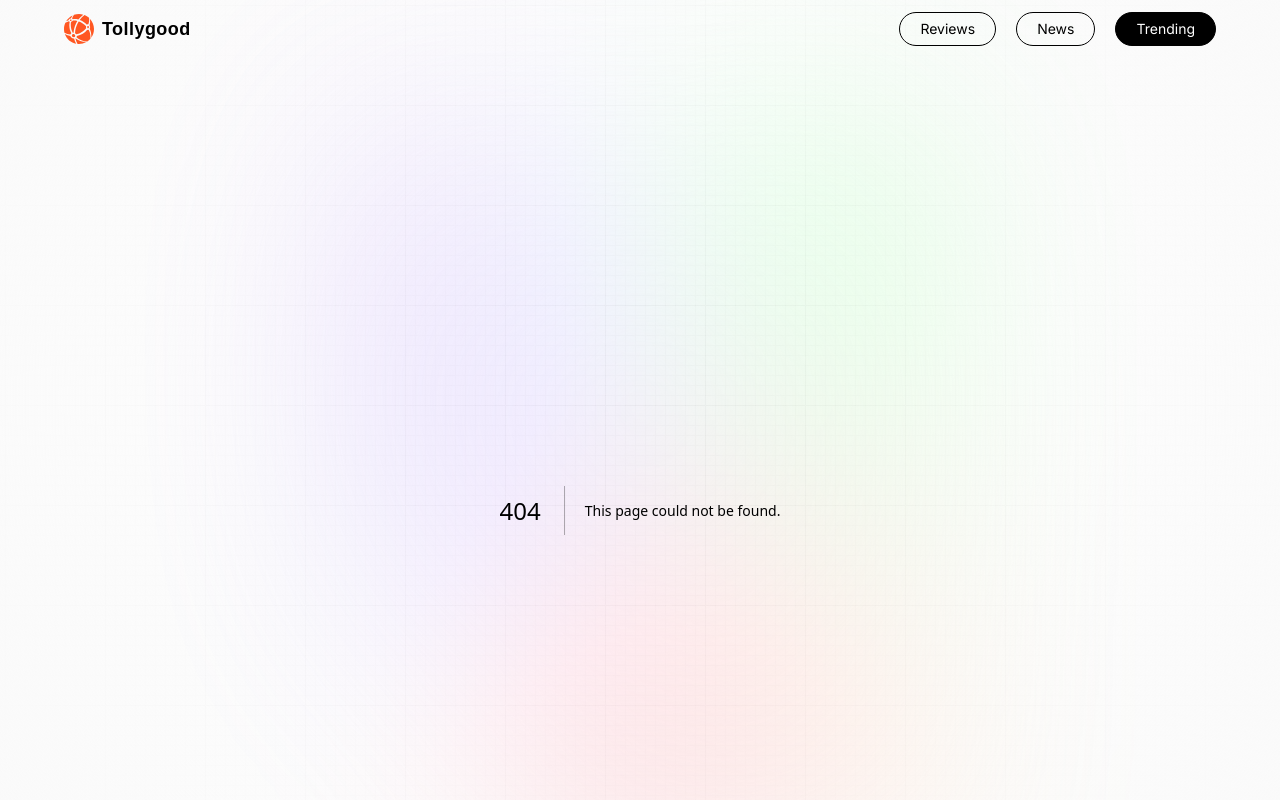
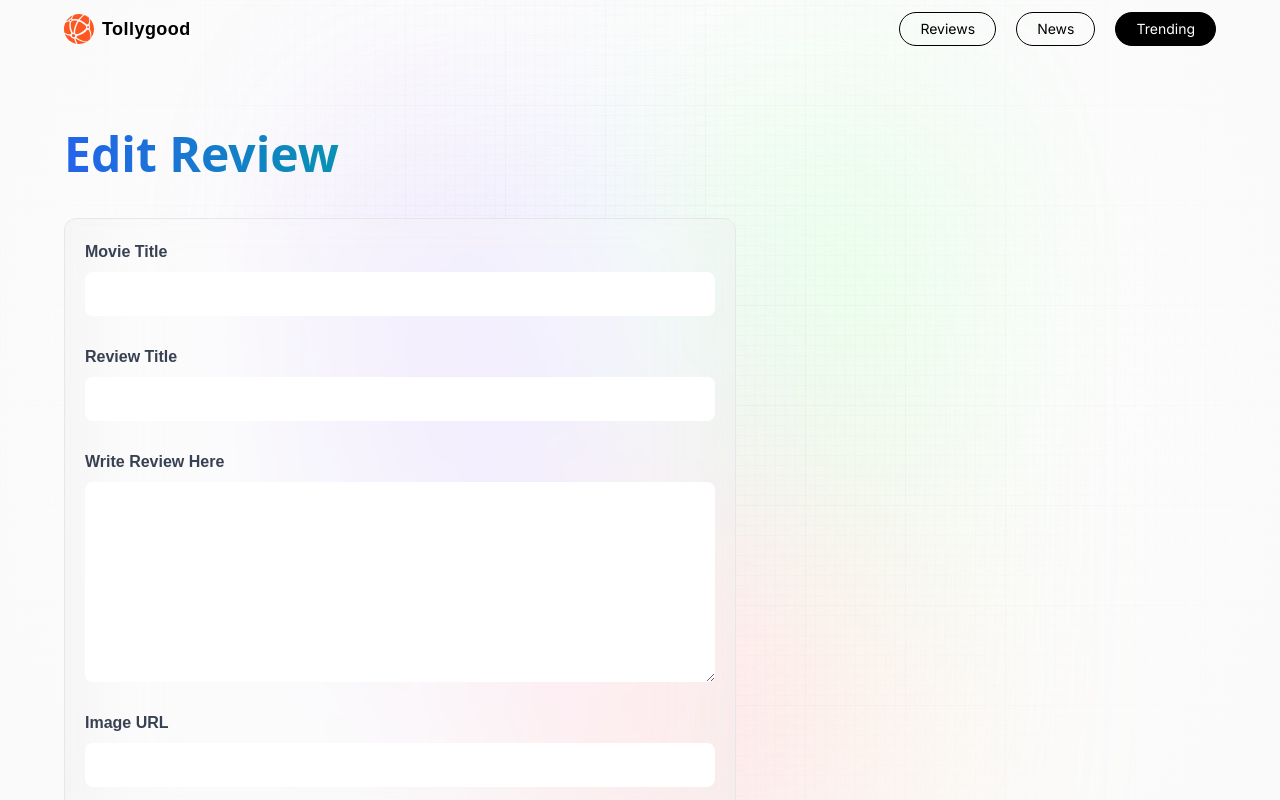
Before and after one commit to khadyothan/tollygood-next, a Next.js app: page /edit-review/1 in a window 1280 px wide. Before the commit this address had no page. Shown: the top 800 px of the page. Built offline with nearby package versions, Linux system fonts and the light colour scheme; no server answers; the database is empty.

Commit message:
added edit review on reviews home feed (should update the post to patch in handleEditReview)

```diff
--- /dev/null
+++ b/app/api/review/[id]/route.js
@@ -0,0 +1,32 @@
+import { connectToDB } from "@utils/database";
+
+export const GET = async (req, { params }) => {
+  const { id } = params;
+  try {
+    const pool = await connectToDB();
+    const client = await pool.connect();
+    if (!id) {
+      return new Response(
+        JSON.stringify({ error: "ID parameter is required" }),
+        {
+          status: 400,
+        }
+      );
+    }
+    const query = `SELECT * FROM reviews WHERE id = $1`;
+    const values = [id];
+    const { rows } = await client.query(query, values);
+    client.release();
+    if (rows.length === 0) {
+      return new Response(JSON.stringify({ error: "Review not found" }), {
+        status: 404,
+      });
+    }
+    return new Response(JSON.stringify(rows[0]), { status: 200 });
+  } catch (error) {
+    console.error("Database query error:", error);
+    return new Response(JSON.stringify({ error: "Internal Server Error" }), {
+      status: 500,
+    });
+  }
+};
--- a/app/api/review/new/route.js
+++ b/app/api/review/new/route.js
@@ -4,14 +4,15 @@ export const POST = async (req, res) => {
   const { movieTitle, reviewTitle, reviewContent, imageURL } = await req.json();
 
   try {
-    const client = await connectToDB();
+    const pool = await connectToDB();
+    const client = await pool.connect();
     const query = `
       INSERT INTO reviews (movie_title, review_title, review_content, imageurl, created_at)
       VALUES ($1, $2, $3, $4, CURRENT_TIMESTAMP)
     `;
     const values = [movieTitle, reviewTitle, reviewContent, imageURL];
     await client.query(query, values);
-    client.end();
+    client.release();
     return new Response("Review Sucessfully Created", { status: 201 });
   } catch (error) {
     console.log(error);
--- /dev/null
+++ b/app/edit-review/[id]/page.jsx
@@ -0,0 +1,80 @@
+"use client";
+
+import Form from "@components/Form";
+import React, { useEffect, useState } from "react";
+import { useParams, useRouter } from "next/navigation";
+
+const EditReview = () => {
+  const { id } = useParams();
+  const router = useRouter();
+  const [submitting, setSubmitting] = useState(false);
+  const [loading, setLoading] = useState(false);
+  const [review, setReview] = useState({
+    movieTitle: "",
+    reviewTitle: "",
+    reviewContent: "",
+    imageURL: "",
+  });
+
+  useEffect(() => {
+    if (id) {
+      async function fetchReview() {
+        try {
+          const response = await fetch(`/api/review/${id}`, {
+            method: "GET",
+          });
+          const data = await response.json();
+          setReview({
+            movieTitle: data.movie_title,
+            reviewTitle: data.review_title,
+            reviewContent: data.review_content,
+            imageURL: data.imageurl,
+          });
+          setLoading((prev) => {
+            !prev;
+          });
+        } catch (error) {
+          console.log(error);
+        }
+      }
+      fetchReview();
+    }
+  }, [id]);
+
+  async function editReview(e) {
+    e.preventDefault();
+    setSubmitting(true);
+    try {
+      const response = await fetch(`/api/review/${id}`, {
+        method: "POST",
+        body: JSON.stringify({
+          movieTitle: review.movieTitle,
+          reviewTitle: review.reviewTitle,
+          reviewContent: review.reviewContent,
+          imageURL: review.imageURL,
+        }),
+      });
+      if (response.ok) {
+        router.push("/");
+      }
+    } catch (error) {
+      console.log(error);
+    } finally {
+      setSubmitting(false);
+    }
+  }
+
+  return (
+    !loading && (
+      <Form
+        type="Edit"
+        review={review}
+        setReview={setReview}
+        submitting={submitting}
+        handleSubmit={editReview}
+      />
+    )
+  );
+};
+
+export default EditReview;
--- a/components/ReviewCard.jsx
+++ b/components/ReviewCard.jsx
@@ -2,7 +2,11 @@ import Image from "next/image";
 import Link from "next/link";
 
 const ReviewCard = ({ review }) => {
-  console.log(review);
+  // async function handleEdit(id) {
+  //   await fetch("/api/review/edit", {
+  //     method: "POST",
+  //   });
+  // }
   return (
     <div className="flex gap-4 p-4 bg-white rounded-lg shadow-md hover:shadow-lg transition-shadow duration-300">
       <Image
@@ -20,14 +24,21 @@ const ReviewCard = ({ review }) => {
           {review.review_title}
         </h1>
         <p className="text-sm text-gray-600 mt-2">
-          {review.review_content.substring(0, 100)}...
+          {review.review_content.substring(0, 50)}...
         </p>
         <p className="text-xs mt-3">Published on {review.created_at}</p>
-        <Link href={`/reviews/${review.id}`}>
-          <button className="outline_btn px-4 mt-1 bg-blue-600 text-white rounded-md hover:bg-blue-700 transition-colors duration-200">
-            Read
-          </button>
-        </Link>
+        <div className="flex justify-between">
+          <Link href={`/reviews/${review.id}`}>
+            <button className="outline_btn px-4 mt-1 bg-blue-600 text-white rounded-md hover:bg-blue-700 transition-colors duration-200">
+              Read
+            </button>
+          </Link>
+          <Link href={`/edit-review/${review.id}`}>
+            <button>Edit</button>
+          </Link>
+
+          <button>Delete</button>
+        </div>
       </div>
     </div>
   );
--- a/components/TrendingNews.jsx
+++ b/components/TrendingNews.jsx
@@ -6,7 +6,7 @@ const TrendingNews = () => {
   return (
     <div className="mt-14">
       <p>Trending News</p>
-      <div className="flex gap-4 justify-evenly">
+      <div className="grid grid-cols-3 gap-4 justify-evenly">
         <NewsCard news={reviews[0]} />
         <NewsCard news={reviews[3]} />
         <NewsCard news={reviews[2]} />
--- a/components/TrendingReviews.jsx
+++ b/components/TrendingReviews.jsx
@@ -27,7 +27,7 @@ const TrendingReviews = () => {
     <div className="mt-14">
       <p>Trending Reviews</p>
       {trendingReviews.length > 0 ? (
-        <div className="flex gap-6">
+        <div className="grid grid-cols-3 gap-4 justify-evenly">
           <ReviewCard review={trendingReviews[0]} />
           <ReviewCard review={trendingReviews[1]} />
           <ReviewCard review={trendingReviews[2]} />
--- a/next.config.mjs
+++ b/next.config.mjs
@@ -1,7 +1,12 @@
 /** @type {import('next').NextConfig} */
 const nextConfig = {
   images: {
-    domains: ["pbs.twimg.com", "m.media-amazon.com", "tse2.mm.bing.net"],
+    domains: [
+      "pbs.twimg.com",
+      "m.media-amazon.com",
+      "tse2.mm.bing.net",
+      "static.toiimg.com",
+    ],
   },
 };
 
```
